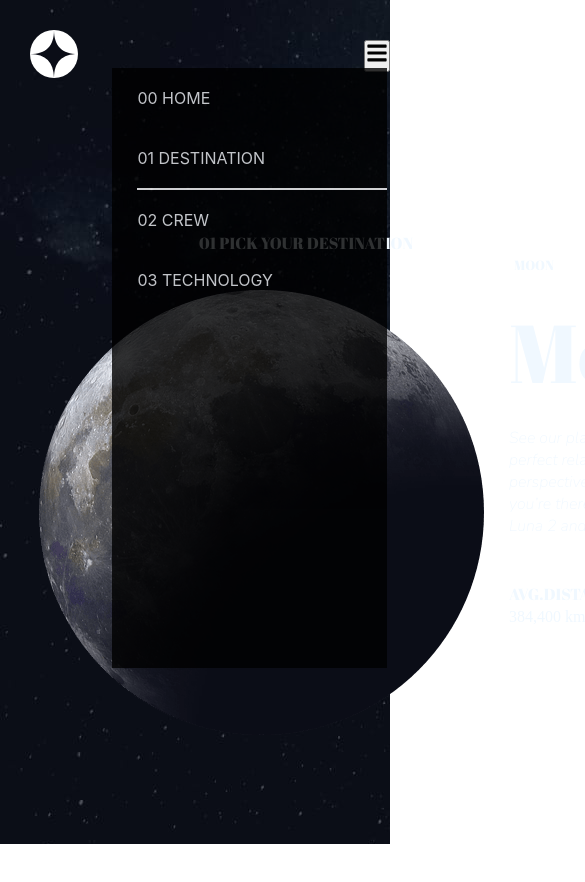
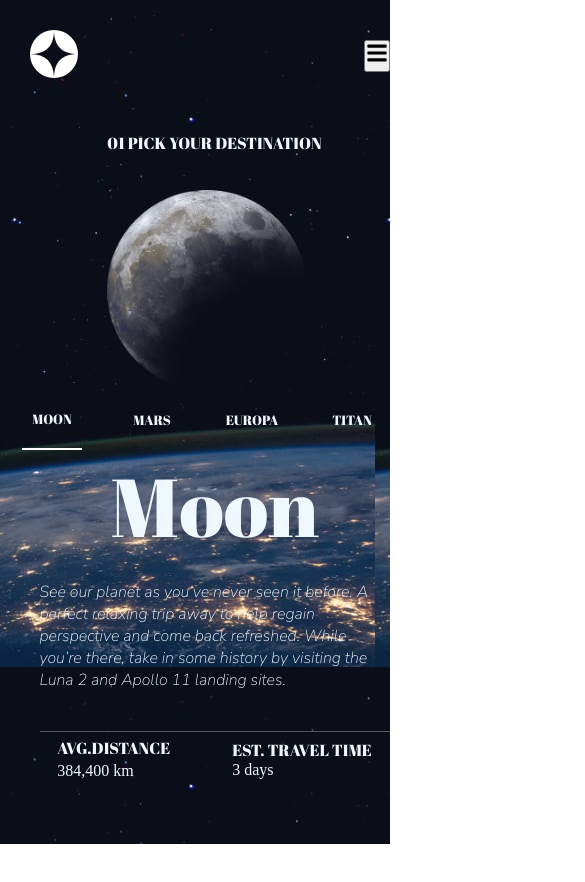
Before and after one commit to jyotirmoy-sinhababu/Space-Tourism, a React (Create React App) app: page /destination in a window 390 px wide. Shown: the top 882 px of the page, 585 px wide, since content can reach past the window. Before the commit the page ends 844 px from the top, so only its background shows below. Built offline with nearby package versions, Linux system fonts and the light colour scheme; a web font is replaced by a local one.

Commit message:
style added to destination cnt

```diff
--- a/src/component/cards/DestinationCard.jsx
+++ b/src/component/cards/DestinationCard.jsx
@@ -23,20 +23,28 @@ const DestinationCard = ({}) => {
           <div className='destinationCard-head'>
             <p className='destinationCard'>01 PICK YOUR DESTINATION</p>
           </div>
-          <div className='destination-image-cnt '>
+          <div className='img  destination-image-cnt '>
             {count == 0 && destinations ? (
-              <img className='destination-image moon ' src={moon} alt='moon' />
+              <img
+                className='img  destination-image moon '
+                src={moon}
+                alt='moon'
+              />
             ) : count == 1 && destinations ? (
-              <img className='destination-image mars' src={mars} alt='mars' />
+              <img
+                className='img  destination-image mars'
+                src={mars}
+                alt='mars'
+              />
             ) : count == 2 && destinations ? (
               <img
-                className='destination-image europa'
+                className='img  destination-image europa'
                 src={europa}
                 alt='europa'
               />
             ) : count == 3 && destinations ? (
               <img
-                className='destination-image titan'
+                className='img  destination-image titan'
                 src={titan}
                 alt='titan'
               />
@@ -48,7 +56,7 @@ const DestinationCard = ({}) => {
           <div className='destination-btn-cnt'>
             <DestinationCardBtn />
           </div>
-          <div style={{ paddingLeft: '25px' }}>
+          <div style={{ paddingLeft: '25px' }} className='destination-name-cnt'>
             {' '}
             {count == 0 && destinations ? (
               <p className='destination-name'>{destinations[0].name}</p>
--- a/src/component/cards/cardStyle.css
+++ b/src/component/cards/cardStyle.css
@@ -46,6 +46,9 @@
 }
 
 .destination-dis-cnt {
+  display: flex;
+  flex-direction: column;
+  gap: 3px;
   border-right: 1px solid rgba(254, 254, 254, 0.3);
   width: 175px;
   display: flex;
@@ -60,12 +63,6 @@
 .est-time {
   color: aliceblue;
   font-family: 'Bruno Ace SC', cursive;
-}
-
-.destination-dis-cnt {
-  display: flex;
-  flex-direction: column;
-  gap: 3px;
 }
 
 .destination-name,
@@ -203,3 +200,58 @@
   padding-left: 24%;
   height: 100px;
 }
+
+@media screen and (max-width: 600px) {
+  /*destination card*/
+  .destination-cnt {
+    display: flex;
+    flex-direction: column;
+    justify-content: center;
+    align-items: center;
+    padding-top: 50px;
+  }
+
+  .img {
+    width: 200px;
+    height: 200px;
+  }
+
+  .destinationCard-head {
+    display: flex;
+    padding-bottom: 36px;
+    padding-left: 0px;
+  }
+
+  .destination-txt-cnt {
+    display: flex;
+    flex-direction: column;
+  }
+
+  .destination-btn-cnt {
+    display: flex;
+    justify-content: center;
+    align-items: center;
+  }
+  .destination-name-cnt {
+    display: flex;
+    flex-direction: column;
+    justify-content: center;
+    align-items: center;
+    padding-right: 25px;
+  }
+
+  .destination-time-dis-cnt {
+    display: flex;
+    justify-content: center;
+    align-items: center;
+  }
+
+  .destination-dis-cnt {
+    display: flex;
+    flex-direction: none;
+    gap: 3px;
+    border-right: none;
+    width: 175px;
+    gap: 3px;
+  }
+}
--- a/src/component/nav/Nav.jsx
+++ b/src/component/nav/Nav.jsx
@@ -7,7 +7,7 @@ import logo from '../../assets/destination/logo.svg';
 import { FaBars } from 'react-icons/fa';
 
 const Nav = () => {
-  const [btnOn, setBtnOn] = useState(false);
+  const [btnOn, setBtnOn] = useState(true);
 
   const btnVisible = () => {
     if (!btnOn) {
--- a/src/pages/destination/destinationStyle.css
+++ b/src/pages/destination/destinationStyle.css
@@ -2,3 +2,10 @@
   background-image: url('../../assets/destination/destination.jpg');
   height: 100vh;
 }
+
+@media screen and (max-width: 600px) {
+  .destination-page-cnt {
+    background-image: url('../../assets/destination/background-home-mobile.jpg');
+    height: 100vh;
+  }
+}
--- a/src/pages/homePage/home.css
+++ b/src/pages/homePage/home.css
@@ -8,7 +8,6 @@
 .home-main-info-cnt {
   display: flex;
   justify-content: space-around;
-  align-items: center;
   padding-top: 150px;
   align-items: center;
 }
@@ -99,3 +98,44 @@
     box-shadow: 0 0 84px orange;
   }
 }
+
+@media screen and (max-width: 600px) {
+  .home-cnt {
+    background-image: url('../../assets/destination/background-home-mobile.jpg');
+    height: 100vh;
+  }
+
+  .home-main-info-cnt {
+    display: flex;
+    flex-direction: column;
+    justify-content: space-around;
+    padding-top: 150px;
+    align-items: center;
+  }
+
+  .home-txt-cnt {
+    width: 400px;
+    height: 400px;
+    display: flex;
+    flex-direction: column;
+    gap: 4px;
+  }
+
+  .home-heading {
+    font-size: 62px;
+  }
+
+  .home-second-txt-cnt {
+    padding-top: 20px;
+  }
+
+  .home-explore-cnt {
+    width: 150px;
+    height: 150px;
+    border-radius: 50%;
+    background-color: aliceblue;
+    display: flex;
+    justify-content: center;
+    align-items: center;
+  }
+}
```
